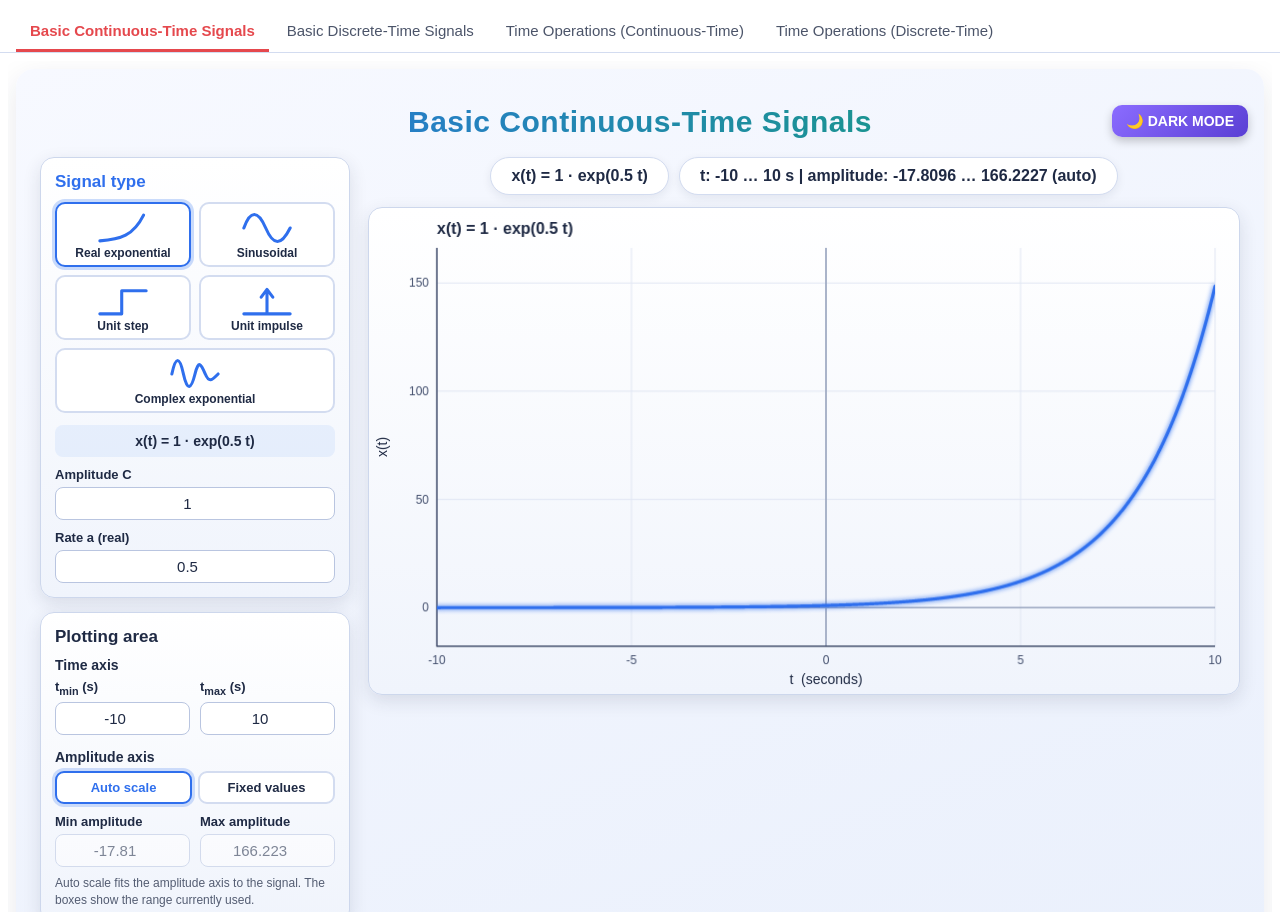
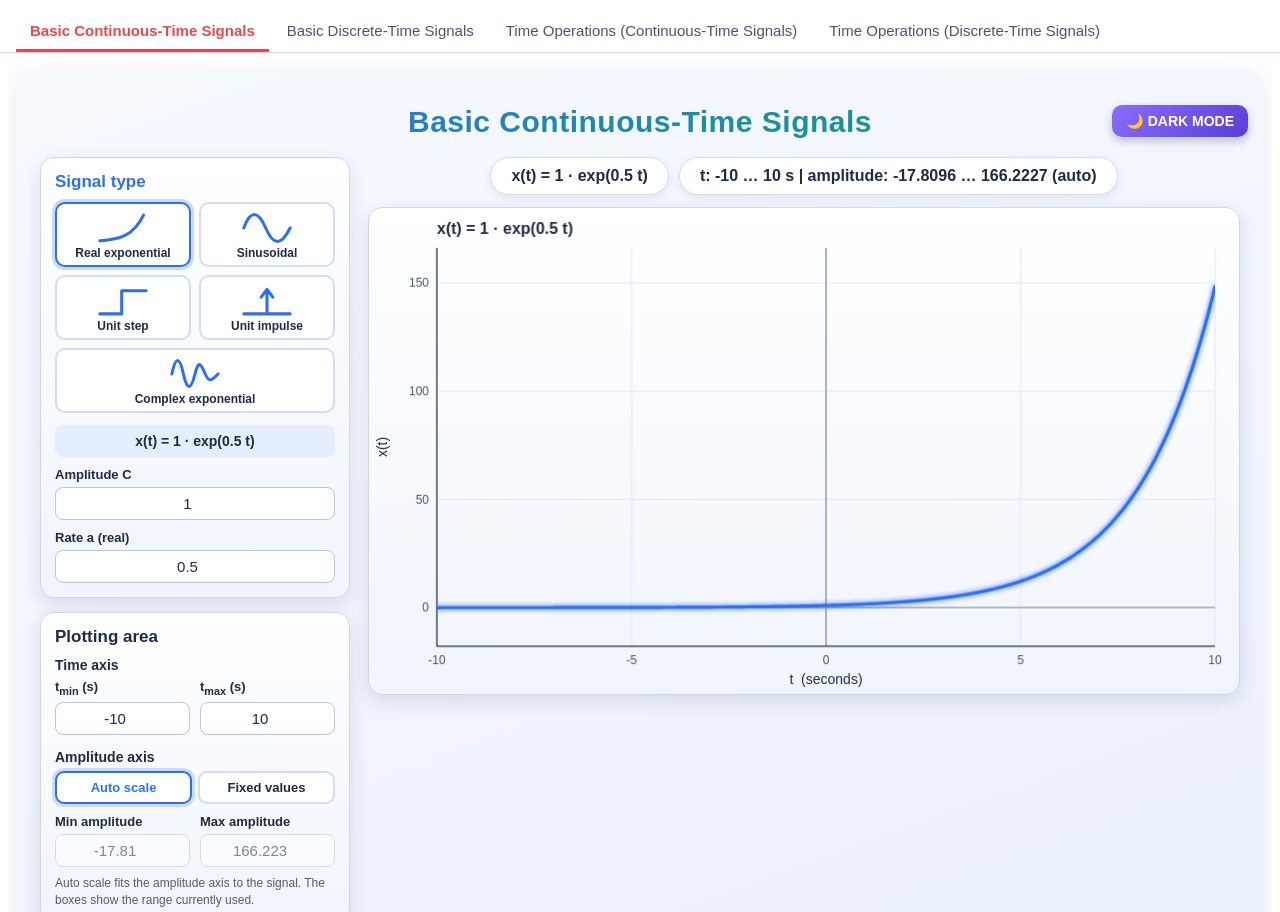
Before and after one commit to suparerkJt/1306203SS-Signals, a plain HTML site: page index.html in a window 1280 px wide. Shown: the top 912 px of the page. Drawn offline with Linux system fonts and the light colour scheme.

Commit message:
Update index.html
Updated title and button labels for clarity.

```diff
--- a/index.html
+++ b/index.html
@@ -3,7 +3,7 @@
 <head>
 <meta charset="utf-8">
 <meta name="viewport" content="width=device-width, initial-scale=1">
-<title>1306203 Signals &amp; Systems</title>
+<title>1306203 Signals &amp; Systems | Signals</title>
 <style>
 :root{--bg:#ffffff;--fg:#1f2a44;--line:#d3dcf0;--accent:#e5484d;}
 @media (prefers-color-scheme: dark){
@@ -26,8 +26,8 @@ iframe.active{display:block;}
 <div class="tabs" role="tablist">
     <button role="tab" data-app="ct-signals">Basic Continuous-Time Signals</button>
     <button role="tab" data-app="dt-signals">Basic Discrete-Time Signals</button>
-    <button role="tab" data-app="ct-operations">Time Operations (Continuous-Time)</button>
-    <button role="tab" data-app="dt-operations">Time Operations (Discrete-Time)</button>
+    <button role="tab" data-app="ct-operations">Time Operations (Continuous-Time Signals)</button>
+    <button role="tab" data-app="dt-operations">Time Operations (Discrete-Time Signals)</button>
 </div>
 
 <div class="view" id="view"></div>
```
